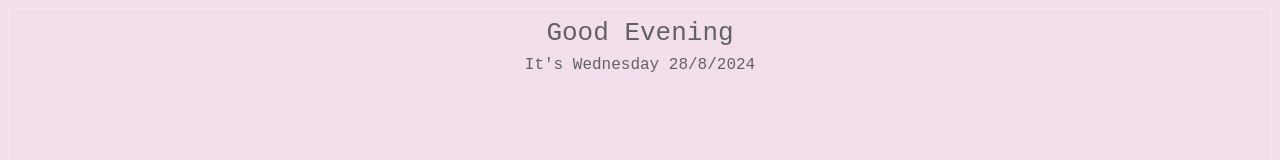
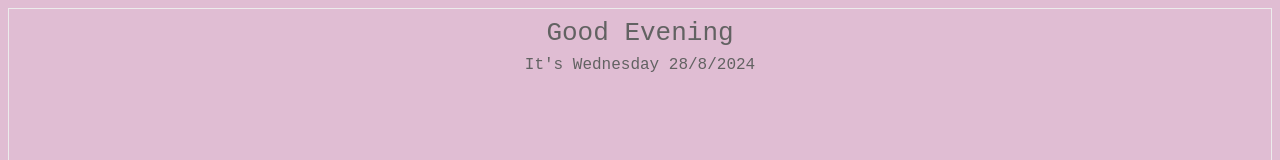
Before and after one commit to jekowal/notion4, a plain HTML site: page index.html in a window 1280 px wide. Shown: the top 160 px of the page. Drawn offline with Linux system fonts and the light colour scheme.

Commit message:
Update index.html

```diff
--- a/index.html
+++ b/index.html
@@ -18,7 +18,7 @@
     font-size:large;
 }
 body{
-    background-color: #D496BD4D;
+    background-color: #E0BDD3;
 }
     </style>
 </head>
```
